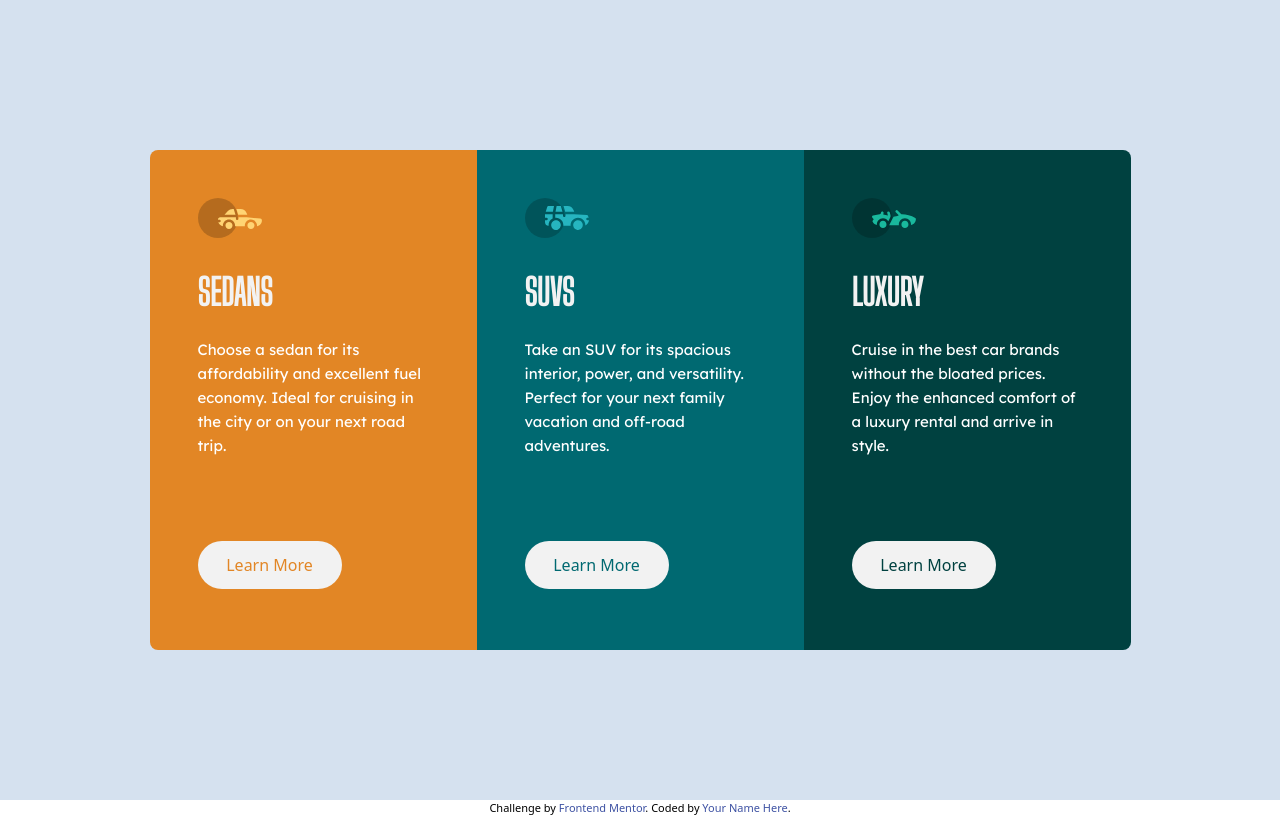
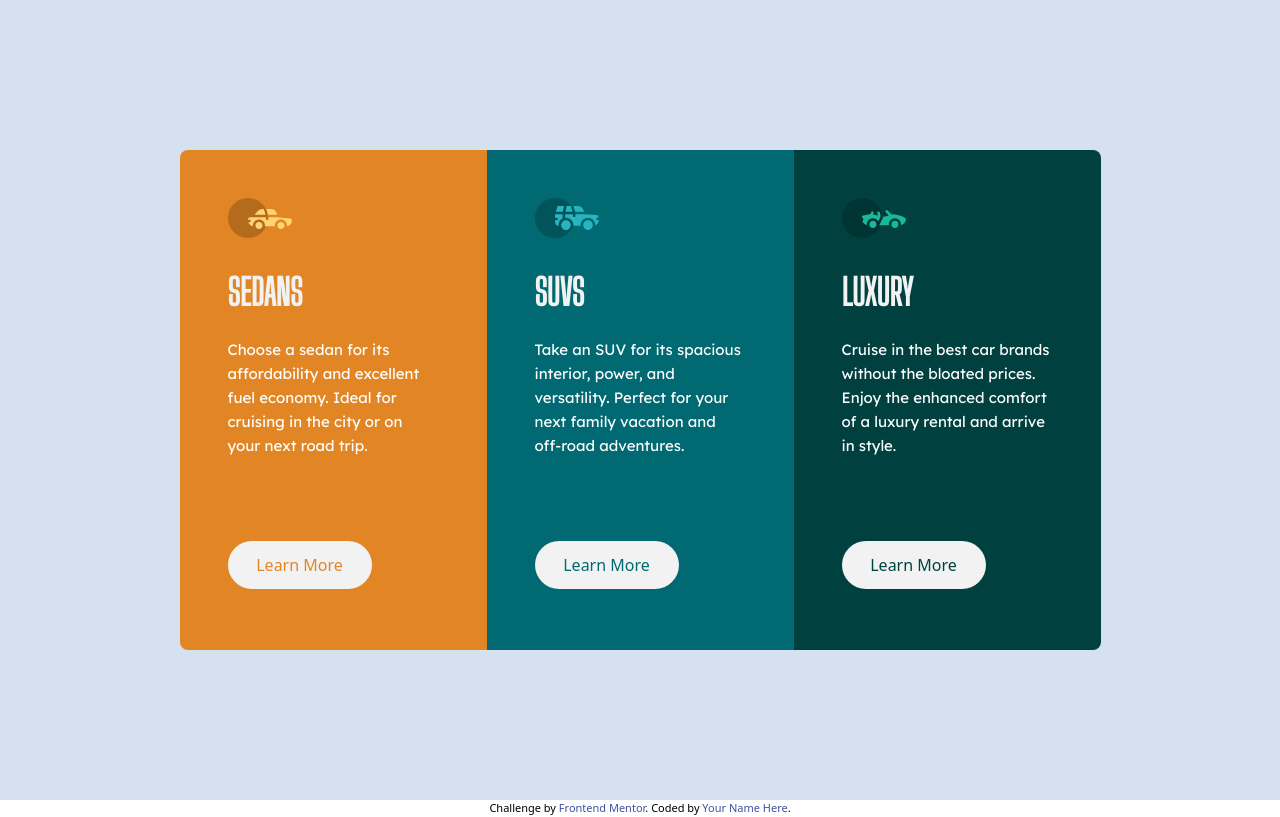
Before and after one commit to ericli100/frontend-3column, a website: page src/index.html in a window 1280 px wide. Drawn offline with Linux system fonts and the light colour scheme.

Commit message:
more refactoring

```diff
--- a/src/index.html
+++ b/src/index.html
@@ -50,81 +50,89 @@
   <body>
     <main
       role="main"
-      class="flex min-h-[800px] flex-col items-center bg-[#D5E1EF] md:flex-row md:justify-center"
+      class="flex flex-col items-center justify-center bg-[#D5E1EF] md:h-screen md:flex-row"
     >
-      <section class="flex h-[1326px] flex-col md:h-[500px] md:flex-row">
+      <section
+        class="my-[88px] flex w-[327px] flex-1 shrink-0 grow-0 basis-[1326px] flex-col md:my-[0px] md:h-[500px] md:basis-[921px] md:flex-row"
+      >
         <!-- Card One -->
         <div
-          class="round-tr-lg w-[327px] flex-1 rounded-tl-lg rounded-tr-lg bg-[#E28625] md:h-full md:w-[307] md:rounded-bl-lg md:rounded-tr-none"
+          class="round-tr-lg flex-1 rounded-tl-lg rounded-tr-lg bg-[#E28625] md:rounded-bl-lg md:rounded-tr-none"
         >
+          <div class="mx-[48px]">
             <img
               src="./images/icon-sedans.svg"
-            class="ml-[48px] mt-[48px] h-[40px] w-[64px]"
+              class="mt-[48px] h-[40px] w-[64px]"
             />
             <div
-            class="ml-[48px] mt-[35px] font-BigShouldersDisplay text-4xl font-bold uppercase text-[#F2F2F2]"
+              class="mt-[35px] font-BigShouldersDisplay text-4xl font-bold uppercase text-[#F2F2F2]"
             >
               Sedans
             </div>
             <div
-            class="mx-[48px] my-[25px] font-LexendDeca text-[15px] font-normal leading-6 text-white md:mb-[83px]"
+              class="my-[25px] font-LexendDeca text-[15px] font-normal leading-6 text-white md:mb-[83px]"
             >
               Choose a sedan for its affordability and excellent fuel economy.
               Ideal for cruising in the city or on your next road trip.
             </div>
             <button
-            class="leading-6leading-6 ml-[48px] h-12 w-36 rounded-3xl bg-[#F2F2F2] text-[#E28625]"
+              class="leading-6leading-6 h-12 w-36 rounded-3xl bg-[#F2F2F2] text-[#E28625]"
             >
               Learn More
             </button>
           </div>
+        </div>
         <!-- Card Two -->
-        <div class="w-[327px] flex-1 bg-[#006971] md:h-full md:w-[307]">
+        <div class="flex-1 bg-[#006971]">
+          <div class="mx-[48px]">
             <img
               src="./images/icon-suvs.svg"
-            class="ml-[48px] mt-[48px] h-[40px] w-[64px]"
+              class="mt-[48px] h-[40px] w-[64px]"
             />
             <div
-            class="ml-[48px] mt-[35px] font-BigShouldersDisplay text-4xl font-bold uppercase text-[#F2F2F2]"
+              class="mt-[35px] font-BigShouldersDisplay text-4xl font-bold uppercase text-[#F2F2F2]"
             >
               SUVs
             </div>
             <div
-            class="md25 mx-[48px] my-[25px] font-LexendDeca text-[15px] font-normal leading-6 text-white md:mb-[83px]"
+              class="md25 my-[25px] font-LexendDeca text-[15px] font-normal leading-6 text-white md:mb-[83px]"
             >
               Take an SUV for its spacious interior, power, and versatility.
               Perfect for your next family vacation and off-road adventures.
             </div>
             <button
-            class="leading-6leading-6 ml-[48px] h-12 w-36 rounded-3xl bg-[#F2F2F2] text-[#006971]"
+              class="leading-6leading-6 h-12 w-36 rounded-3xl bg-[#F2F2F2] text-[#006971]"
             >
               Learn More
             </button>
           </div>
+        </div>
         <!-- Card Three -->
         <div
-          class="rounds-bl-lg w-[327px] flex-1 rounded-bl-lg rounded-br-lg bg-[#004140] md:h-full md:w-[307] md:rounded-bl-none md:rounded-tr-lg"
+          class="rounds-bl-lg flex-1 rounded-bl-lg rounded-br-lg bg-[#004140] md:rounded-bl-none md:rounded-tr-lg"
         >
+          <div class="mx-[48px]">
             <img
               src="./images/icon-luxury.svg"
-            class="ml-[48px] mt-[48px] h-[40px] w-[64px]"
+              class="mt-[48px] h-[40px] w-[64px]"
             />
             <div
-            class="ml-[48px] mt-[35px] font-BigShouldersDisplay text-4xl font-bold uppercase text-[#F2F2F2]"
+              class="mt-[35px] font-BigShouldersDisplay text-4xl font-bold uppercase text-[#F2F2F2]"
             >
               Luxury
             </div>
             <div
-            class="mx-[48px] my-[25px] font-LexendDeca text-[15px] font-normal leading-6 text-white md:mb-[83px]"
+              class="my-[25px] font-LexendDeca text-[15px] font-normal leading-6 text-white md:mb-[83px]"
             >
-            Cruise in the best car brands without the bloated prices. Enjoy the
-            enhanced comfort of a luxury rental and arrive in style.
+              Cruise in the best car brands without the bloated prices. Enjoy
+              the enhanced comfort of a luxury rental and arrive in style.
             </div>
             <button
-            class="leading-6leading-6 ml-[48px] h-12 w-36 rounded-3xl bg-[#F2F2F2] text-[#004140]"
+              class="leading-6leading-6 h-12 w-36 rounded-3xl bg-[#F2F2F2] text-[#004140]"
             >
               Learn More
             </button>
+          </div>
         </div>
       </section>
     </main>
```
Also changed, not shown: dist/output.css. Lines whose indentation alone changed are shown as unchanged.
